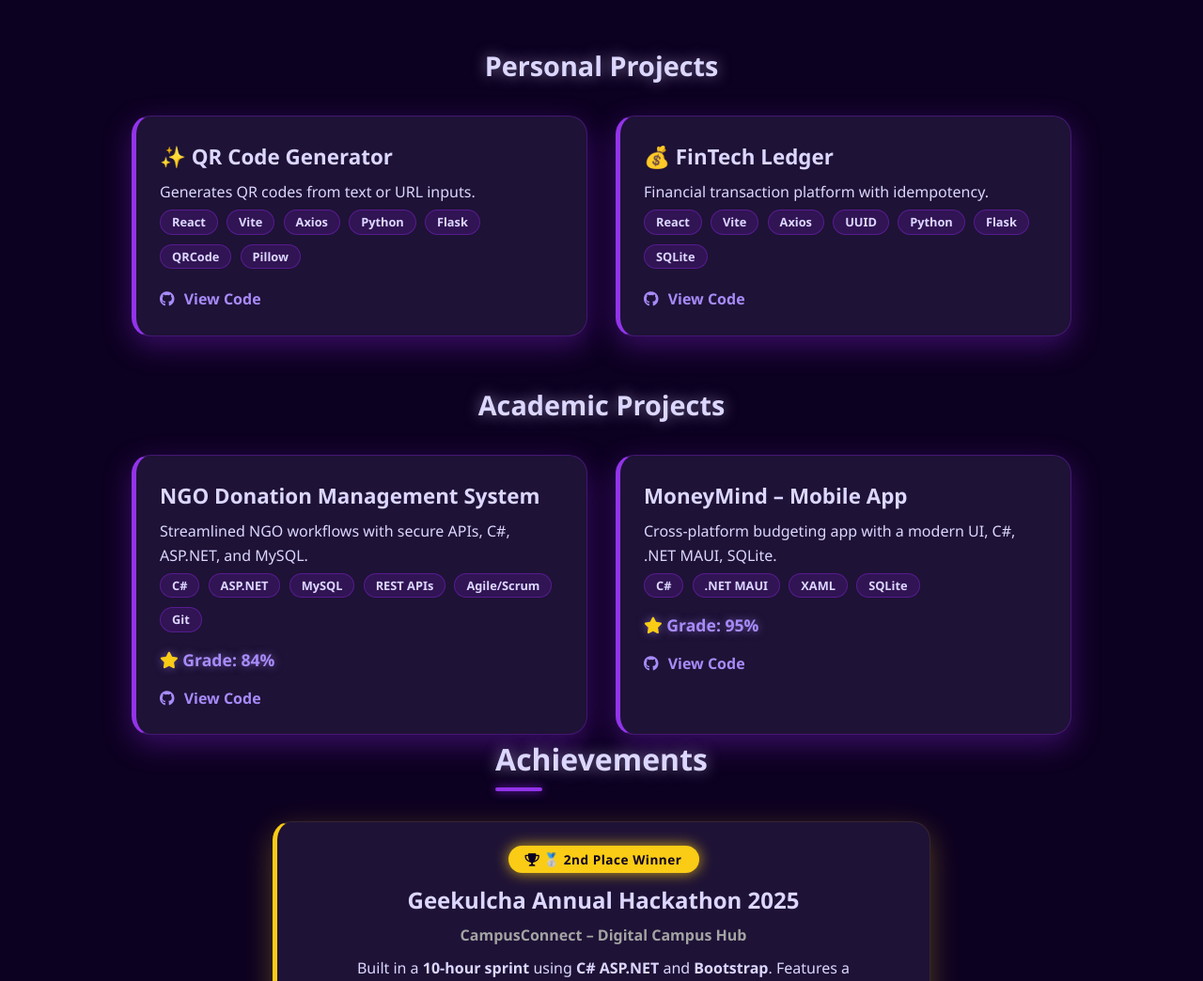
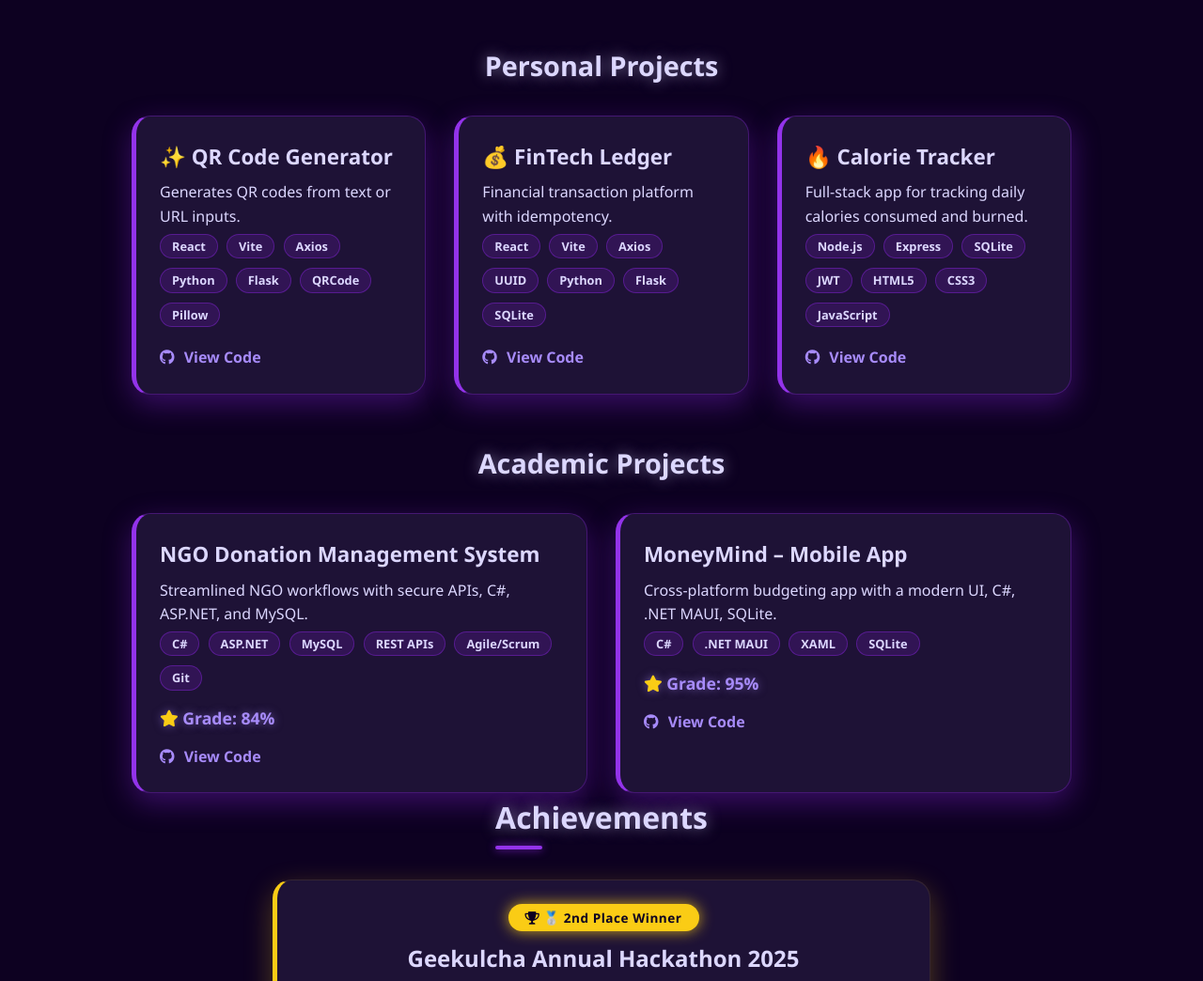
Before and after one commit to dimphomphahlele/dimphomphahlele.github.io, a plain HTML site: page index.html in a window 1280 px wide. Shown: the part 1280-2324 px from the top of the page at 94% size. Drawn offline with Linux system fonts and the light colour scheme.

Commit message:
add calorie tracker missing personal project

```diff
--- a/index.html
+++ b/index.html
@@ -498,7 +498,7 @@
 
         .projects-grid {
             display: grid;
-            grid-template-columns: repeat(auto-fit, minmax(320px, 1fr));
+            grid-template-columns: repeat(auto-fit, minmax(300px, 1fr));
             gap: 30px;
             max-width: 1000px;
             width: 100%;
@@ -826,6 +826,22 @@
                             <i class="fab fa-github"></i> View Code
                         </a>
                     </div>
+                    <div class="card">
+                        <h3>🔥 Calorie Tracker</h3>
+                        <p>Full-stack app for tracking daily calories consumed and burned.</p>
+                        <div>
+                            <span class="tech-tag">Node.js</span>
+                            <span class="tech-tag">Express</span>
+                            <span class="tech-tag">SQLite</span>
+                            <span class="tech-tag">JWT</span>
+                            <span class="tech-tag">HTML5</span>
+                            <span class="tech-tag">CSS3</span>
+                            <span class="tech-tag">JavaScript</span>
+                        </div>
+                        <a href="https://github.com/dimphomphahlele/CalorieTracker" target="_blank" class="github-link">
+                            <i class="fab fa-github"></i> View Code
+                        </a>
+                    </div>
                 </div>
             </div>
 
```
